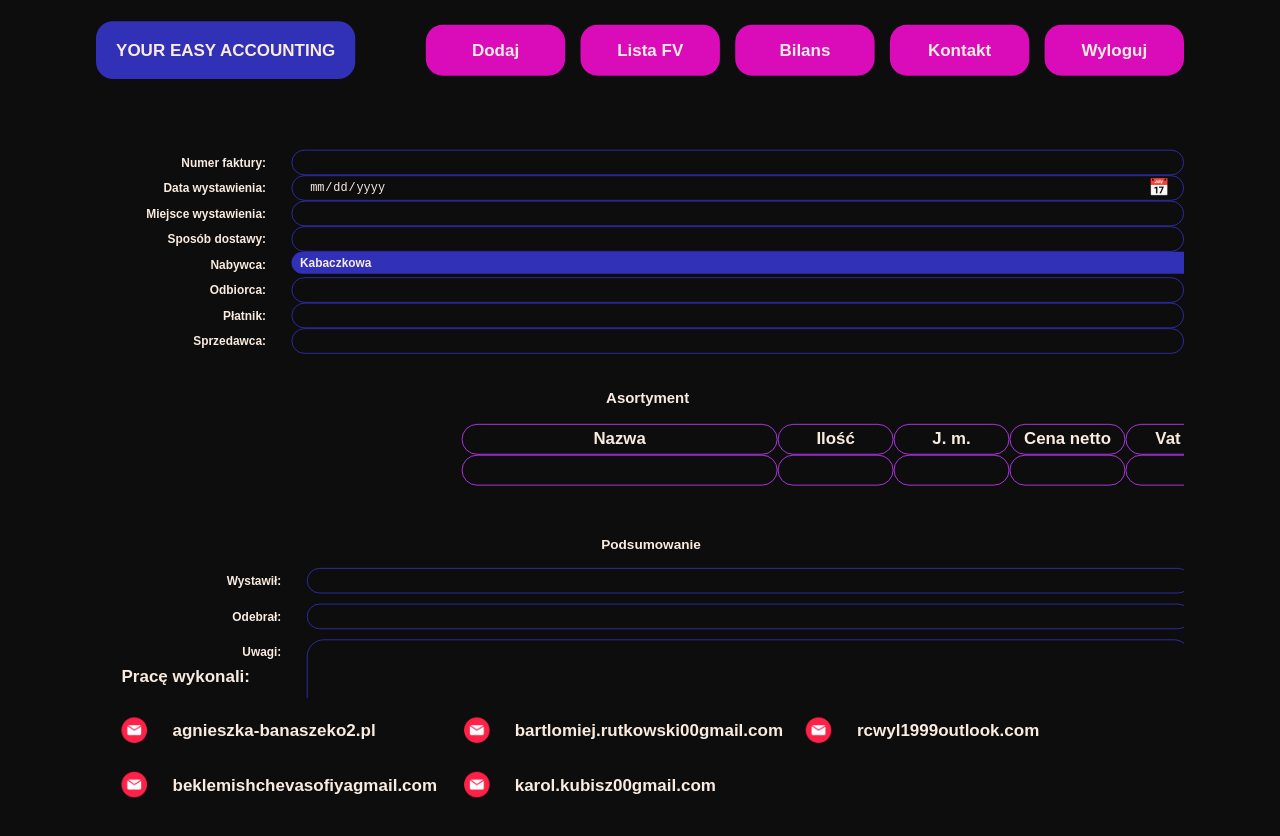
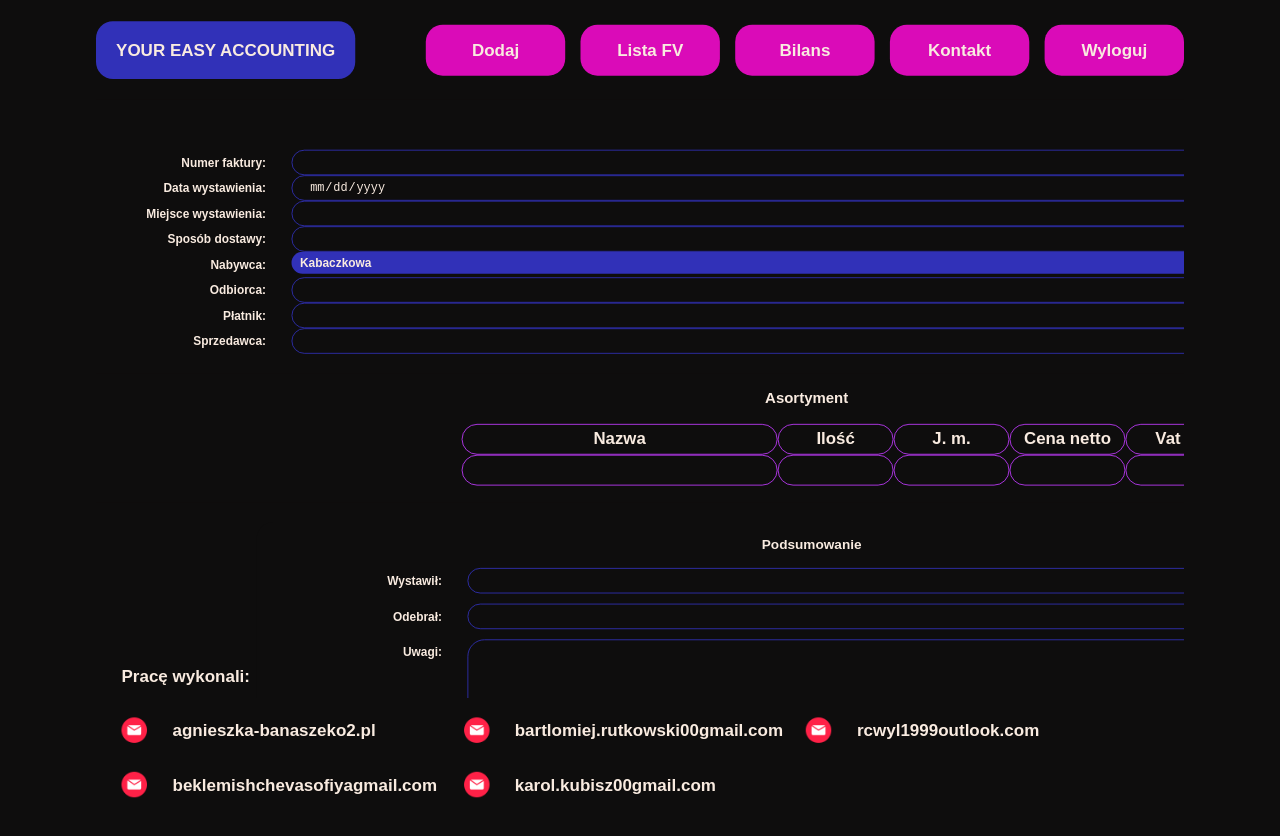
Before and after one commit to SofiiaBeklemishcheva/57986_58134_51409_58666_58667, an Angular app in the folder yourEasyAccountingClinet/: page /addInvoice in a window 1280 px wide. Shown: the top 836 px of the page. Built offline with nearby package versions, Linux system fonts and the light colour scheme; sample sign-in values are in the browser's storage.

Commit message:
HTML  fixes

```diff
--- a/yourEasyAccountingClinet/src/app/add-invoice-popup/add-invoice-popup.component.html
+++ b/yourEasyAccountingClinet/src/app/add-invoice-popup/add-invoice-popup.component.html
@@ -1,5 +1,5 @@
 <form [formGroup]="addInvoiceForm" (ngSubmit)="onSubmit()">
-  <section class="invoice-input">
+  <section class="invoice-input" style="width: 43cm">
     <!--Text-->
 
     <div class="universal-input-container">
@@ -57,7 +57,11 @@
     <div class="universal-input-container">
       <label class="universal-input-label" for="name-input">Nabywca:</label>
       <div class="dropdown-container">
-        <select class="select" formControlName="vendorID">
+        <select
+          class="select"
+          formControlName="vendorID"
+          style="width: 36.88cm"
+        >
           <option *ngFor="let vendor of vendors" [value]="vendor.ID">
             {{ vendor.name }}
           </option>
@@ -101,7 +105,7 @@
 
   <section class="invoice-assortment" style="scale: 1.1; margin-left: -0.1cm">
     <div class="array array-purple-borderless">
-      <span class="label label-small">Asortyment</span>
+      <span class="label label-small" style="margin-left: 9cm">Asortyment</span>
       <div class="array-container">
         <div class="array-row">
           <span
@@ -153,7 +157,7 @@
     </div>
   </section>
 
-  <section class="invoice-summary">
+  <section class="invoice-summary" style="margin-left: 5cm">
     <div class="array array-blue-borderless">
       <span class="label label-small">Podsumowanie</span>
       <div class="array-container">
--- a/yourEasyAccountingClinet/src/styles.css
+++ b/yourEasyAccountingClinet/src/styles.css
@@ -571,3 +571,13 @@ body {
   right: 23px;
   top: 0px;
 }
+
+/* Fade */
+.fadeIn {
+  opacity: 0;
+  transition: opacity 1s ease-in-out;
+}
+
+.fadeIn-active {
+  opacity: 1;
+}
```
